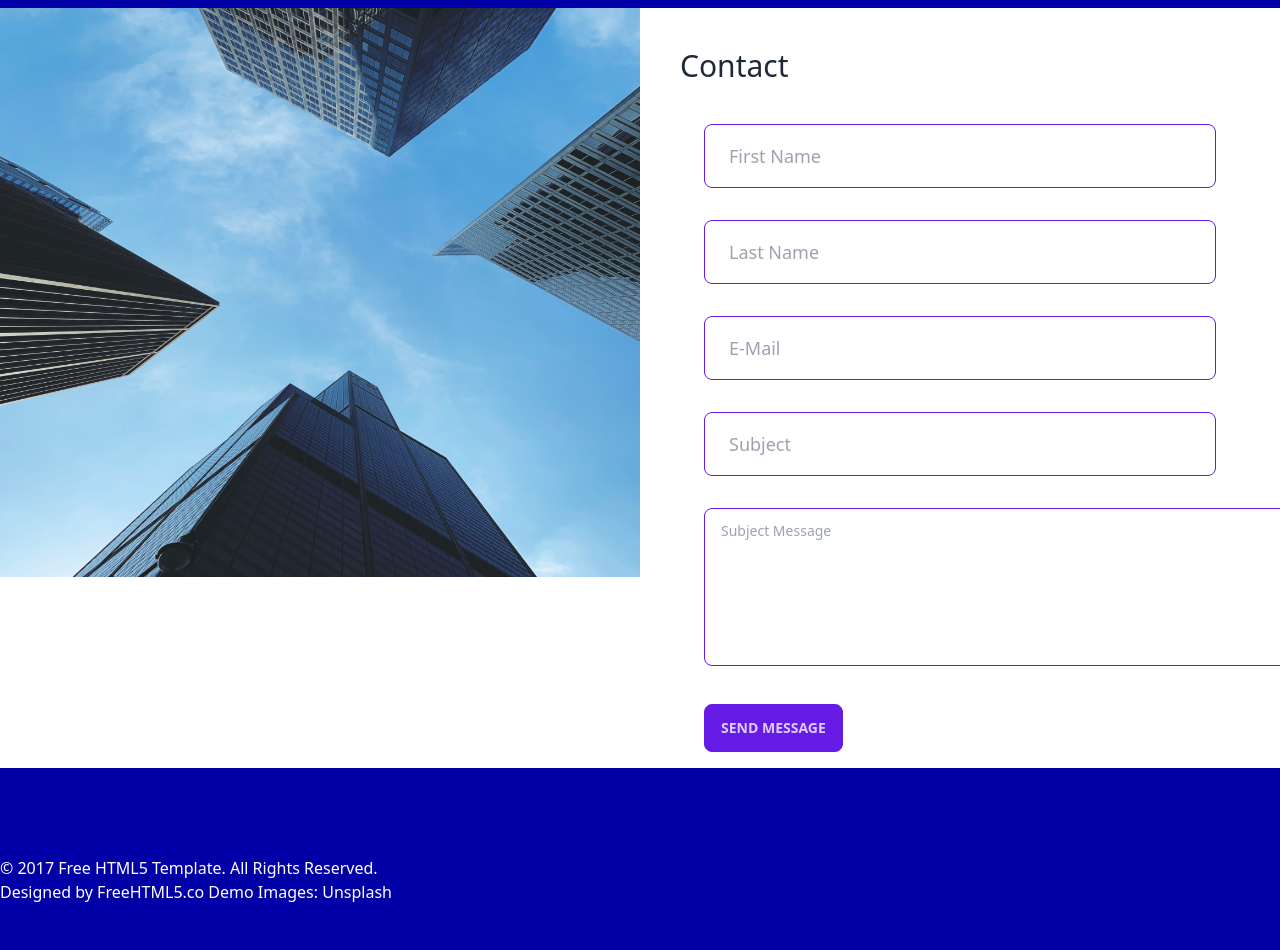
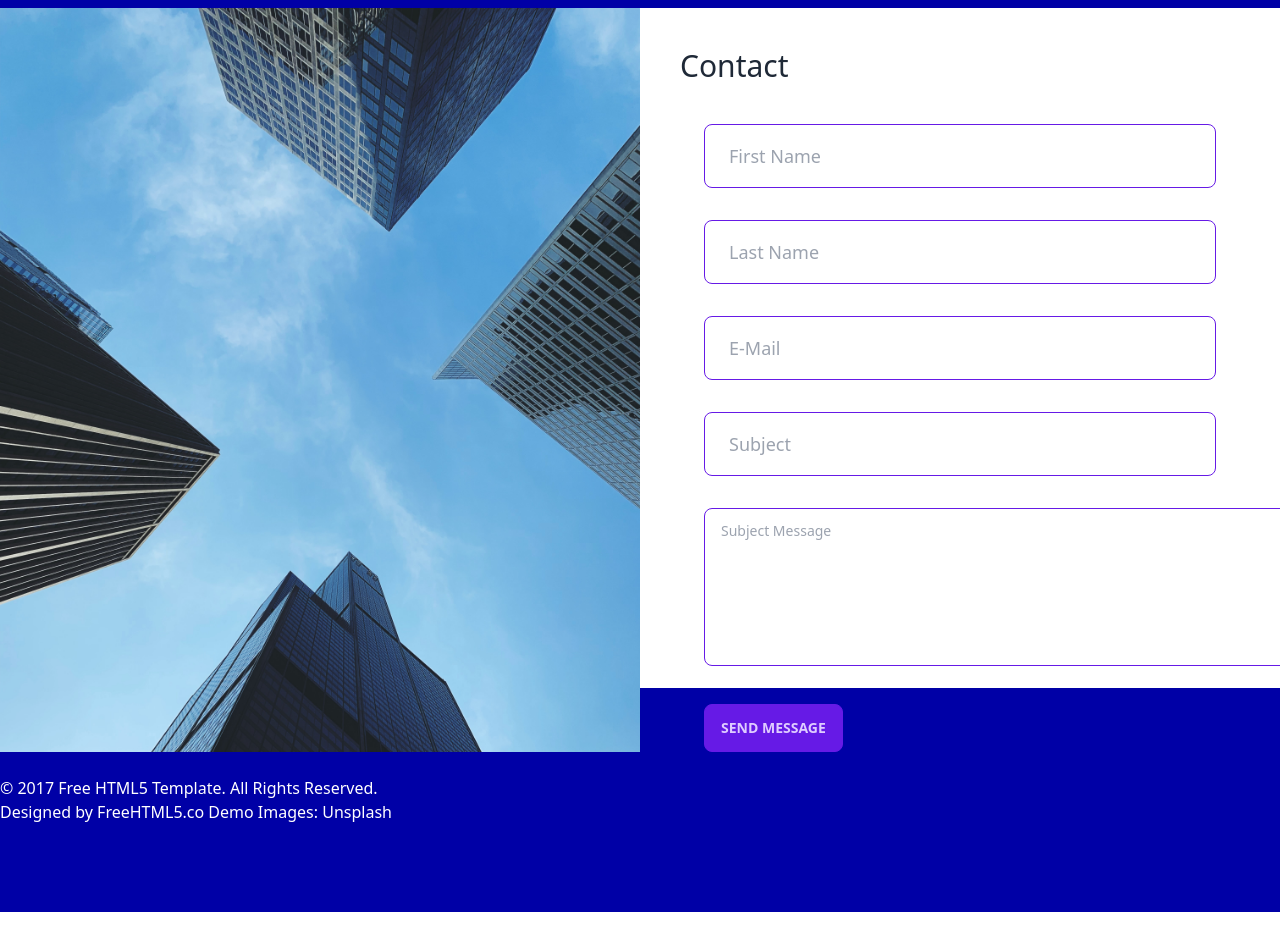
Before and after one commit to KMeniawy/My-Portofolio, a React (Vite) app: page / in a window 1280 px wide. Shown: the part 4400-5350 px from the top of the page. After the commit the page ends 5312 px from the top, so only its background shows below. Built offline with nearby package versions, Linux system fonts and the light colour scheme; what tailwindcss-animatecss would draw is missing.

Commit message:
contact setion fix

```diff
--- a/src/App.jsx
+++ b/src/App.jsx
@@ -444,16 +444,12 @@ function App() {
         </p>
         <button className="btn bg-white text-[#0000A6] hover:text-white mb-20">Contact Us</button>
       </div>
-      <div className="h-[55vh] grid grid-cols-2">
-        <div className="col-span-1 h-[100%]">
-          <img
-            src="./src/assets/contact.jpg"
-            className="h-4/6 w-[100%]"
-          />
+      <div className=" grid grid-cols-2 h-[85vh]">
+        <div className="col-span-1  h-[100%] bg-contact bg-cover bg-no-repeat">
         </div>
-        <div className="choose animate-box">
-          <h2 className="pt-10 text-3xl pl-10 mb-10 col-span-2">Contact</h2>
-          <form action="#" className="pl-16 flex flex-col gap-8">
+        <div className="">
+          <h2 className="pt-10 text-3xl pl-10 mb-10 ">Contact</h2>
+          <form action="#" className="pl-16 flex flex-col gap-8 col-span-2">
             <div className="row form-group">
               <div className="col-md-6">
                 <input
@@ -510,7 +506,7 @@ function App() {
           </form>
         </div>
       </div>
-      <div className="h-[28vh] bg-[#0000A6] text-white mt-80 flex justify-center items-center">
+      <div className="h-[28vh] bg-[#0000A6] text-white mt-0 flex justify-center items-center">
         <div className="container">
           <div className="row">
             <div className="col-md-12">
--- a/tailwind.config.js
+++ b/tailwind.config.js
@@ -5,6 +5,7 @@ export default {
     extend: {
       backgroundImage: {
         header: "url(./src/assets/headerImg.jpg)",
+        contact: "url(./src/assets/contact.jpg)"
       },
       animatedSettings: {
         animatedSpeed: 1000,
```
